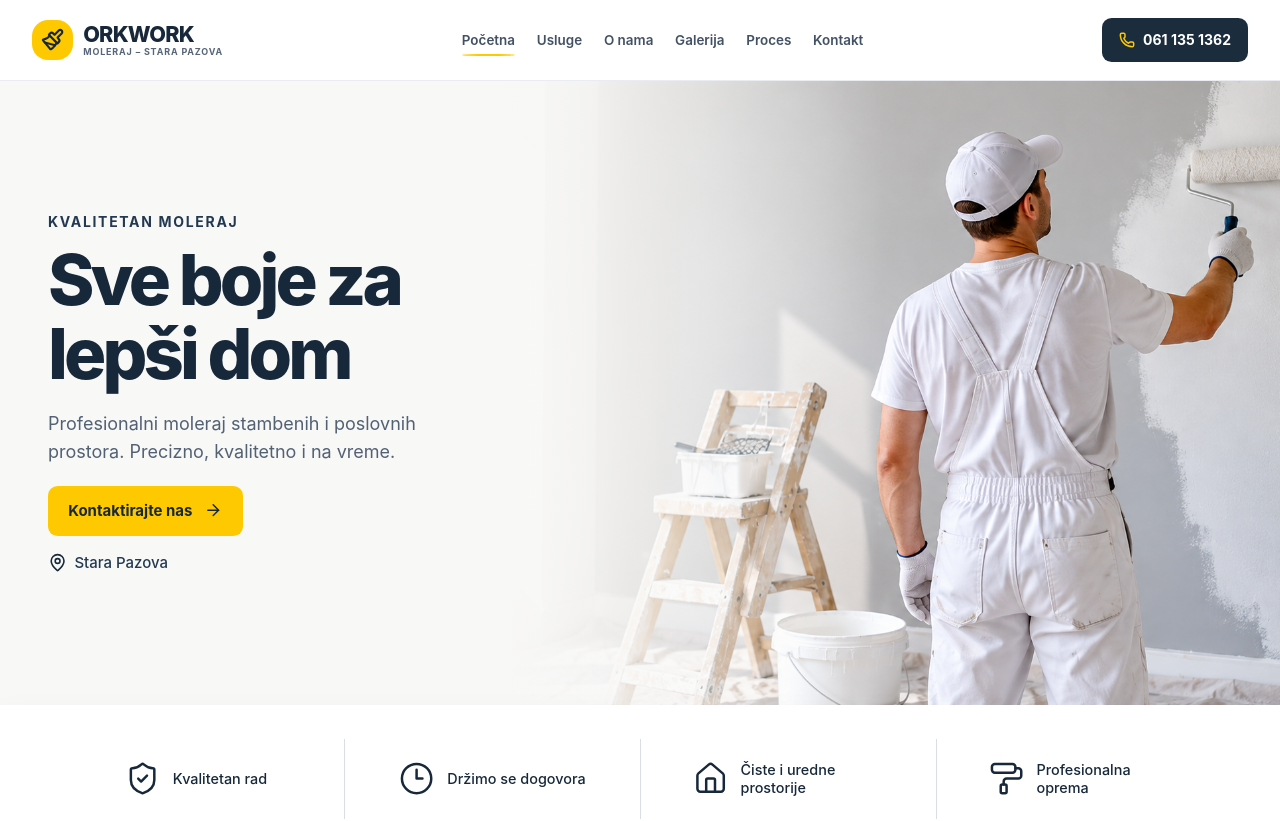
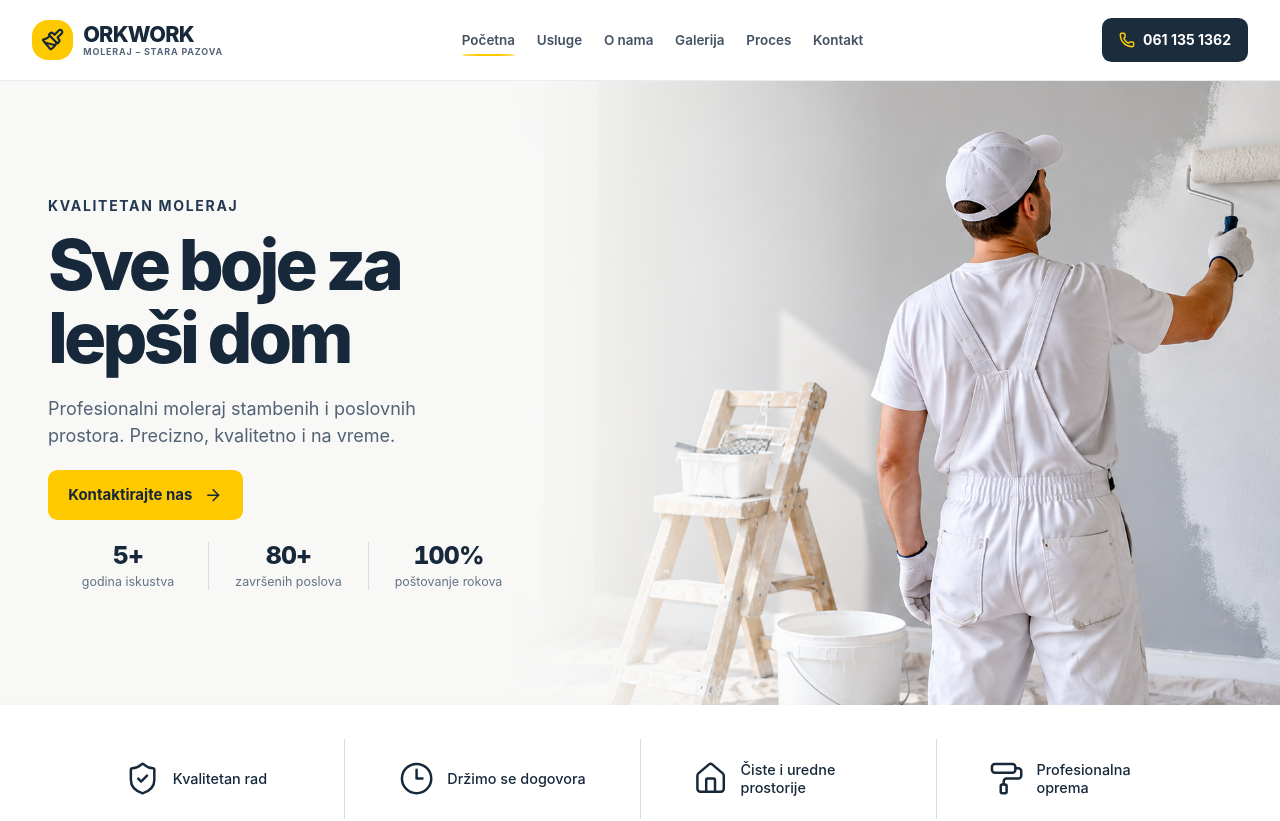
Before and after one commit to Nenadan/orkwork, a React (Vite) app in the folder orkwork-react/: page / in a window 1280 px wide. Shown: the top 821 px of the page. Built offline with nearby package versions, Linux system fonts and the light colour scheme.

Commit message:
Update UI with counters

```diff
--- a/orkwork-react/src/pages/home/components/Hero/Hero.css
+++ b/orkwork-react/src/pages/home/components/Hero/Hero.css
@@ -83,20 +83,43 @@
   height: 1.15rem;
 }
 
-.hero-location {
-  display: flex;
-  align-items: center;
-  gap: 0.45rem;
-  margin: 1rem 0 0;
-  color: var(--color-text-strong);
-  font-size: 0.9375rem;
-  font-weight: 550;
+.hero-stats {
+  width: 100%;
+  max-width: 30rem;
+  display: grid;
+  grid-template-columns: repeat(3, minmax(0, 1fr));
+  margin-top: 1.35rem;
 }
 
-.hero-location svg {
-  width: 1.2rem;
-  height: 1.2rem;
-  stroke: var(--color-heading);
+.hero-stat {
+  min-width: 0;
+  padding-inline: 0.35rem;
+  text-align: center;
+}
+
+.hero-stat + .hero-stat {
+  border-left: 1px solid var(--color-border);
+}
+
+.hero-stat-value,
+.hero-stat-label {
+  display: block;
+}
+
+.hero-stat-value {
+  color: var(--color-heading);
+  font-size: clamp(1.2rem, 4.2vw, 1.55rem);
+  font-weight: 800;
+  font-variant-numeric: tabular-nums;
+  letter-spacing: -0.035em;
+  line-height: 1.1;
+}
+
+.hero-stat-label {
+  margin-top: 0.3rem;
+  color: var(--color-muted);
+  font-size: clamp(0.65rem, 2.5vw, 0.78rem);
+  line-height: 1.25;
 }
 
 .hero-benefits {
@@ -220,7 +243,7 @@
 
   .hero-copy-wrap {
     width: calc(100% - 2.5rem);
-    padding-block: 2.5rem 2.25rem;
+    padding-block: 2.5rem 3.25rem;
   }
 
   .hero-heading {
--- a/orkwork-react/src/pages/home/components/Hero/Hero.jsx
+++ b/orkwork-react/src/pages/home/components/Hero/Hero.jsx
@@ -1,4 +1,5 @@
-import { ArrowRight, Clock3, House, MapPin, PaintRoller, ShieldCheck } from 'lucide-react';
+import { useEffect, useState } from 'react';
+import { ArrowRight, Clock3, House, PaintRoller, ShieldCheck } from 'lucide-react';
 import './Hero.css';
 import heroImg from '../../../../assets/hero/hero_1.png';
 
@@ -8,6 +9,57 @@ const BENEFITS = [
   { icon: House, label: 'Čiste i uredne prostorije' },
   { icon: PaintRoller, label: 'Profesionalna oprema' },
 ];
+
+const HERO_STATS = [
+  { value: 5, suffix: '+', label: 'godina iskustva' },
+  { value: 80, suffix: '+', label: 'završenih poslova' },
+  { value: 100, suffix: '%', label: 'poštovanje rokova' },
+];
+
+function HeroStat({ value, suffix, label }) {
+  const [count, setCount] = useState(() => {
+    if (typeof window === 'undefined') return 0;
+
+    return window.matchMedia('(prefers-reduced-motion: reduce)').matches ? value : 0;
+  });
+
+  useEffect(() => {
+    const motionPreference = window.matchMedia('(prefers-reduced-motion: reduce)');
+
+    if (motionPreference.matches) return undefined;
+
+    let animationFrame;
+    let startTime;
+    const duration = 1200;
+
+    const animateCount = (timestamp) => {
+      if (startTime === undefined) startTime = timestamp;
+
+      const progress = Math.min((timestamp - startTime) / duration, 1);
+      const easedProgress = 1 - (1 - progress) ** 3;
+
+      setCount(Math.round(value * easedProgress));
+
+      if (progress < 1) {
+        animationFrame = window.requestAnimationFrame(animateCount);
+      }
+    };
+
+    animationFrame = window.requestAnimationFrame(animateCount);
+
+    return () => window.cancelAnimationFrame(animationFrame);
+  }, [value]);
+
+  return (
+    <div className="hero-stat">
+      <span className="hero-stat-value">
+        {count}
+        {suffix}
+      </span>
+      <span className="hero-stat-label">{label}</span>
+    </div>
+  );
+}
 
 export default function Hero() {
   return (
@@ -29,10 +81,11 @@ export default function Hero() {
             <a href="#kontakt-informacije" className="hero-btn button button--primary">
               Kontaktirajte nas <ArrowRight aria-hidden="true" />
             </a>
-            <p className="hero-location">
-              <MapPin aria-hidden="true" />
-              Stara Pazova
-            </p>
+            <div className="hero-stats" role="group" aria-label="Iskustvo i kvalitet rada">
+              {HERO_STATS.map((stat) => (
+                <HeroStat key={stat.label} {...stat} />
+              ))}
+            </div>
           </div>
         </div>
       </div>
```
